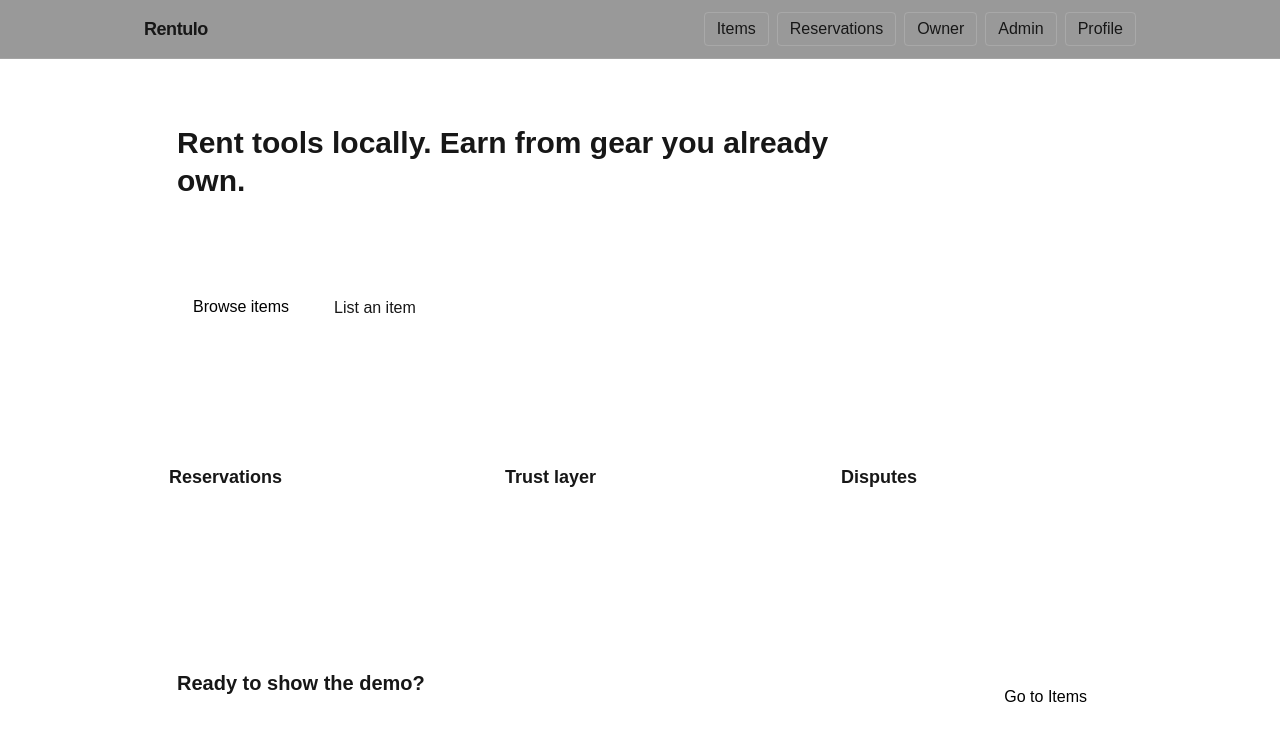
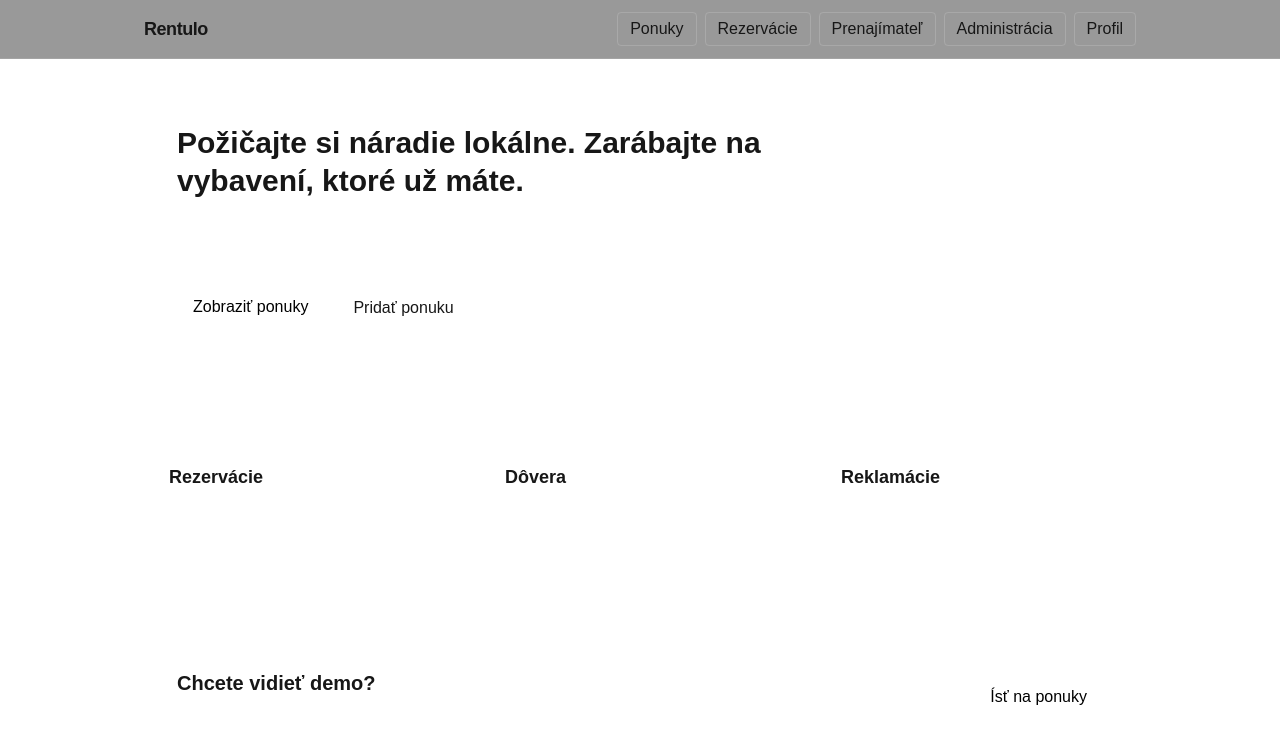
Before and after one commit to marek3993/Rentulo, a Next.js app: page / in a window 1280 px wide. Shown: the top 744 px of the page. Built offline with nearby package versions, Linux system fonts and the light colour scheme.

Commit message:
chore: slovak UI for navbar and home

```diff
--- a/src/app/layout.tsx
+++ b/src/app/layout.tsx
@@ -16,19 +16,28 @@ function Nav() {
 
         <nav className="flex flex-wrap items-center gap-2">
           <Link className="rounded border border-white/15 px-3 py-1 hover:bg-white/10" href="/items">
-            Items
+            Ponuky
           </Link>
-          <Link className="rounded border border-white/15 px-3 py-1 hover:bg-white/10" href="/reservations">
-            Reservations
+          <Link
+            className="rounded border border-white/15 px-3 py-1 hover:bg-white/10"
+            href="/reservations"
+          >
+            Rezervácie
           </Link>
-          <Link className="rounded border border-white/15 px-3 py-1 hover:bg-white/10" href="/owner/reservations">
-            Owner
+          <Link
+            className="rounded border border-white/15 px-3 py-1 hover:bg-white/10"
+            href="/owner/reservations"
+          >
+            Prenajímateľ
           </Link>
-          <Link className="rounded border border-white/15 px-3 py-1 hover:bg-white/10" href="/admin/items">
-            Admin
+          <Link
+            className="rounded border border-white/15 px-3 py-1 hover:bg-white/10"
+            href="/admin/items"
+          >
+            Administrácia
           </Link>
           <Link className="rounded border border-white/15 px-3 py-1 hover:bg-white/10" href="/profile">
-            Profile
+            Profil
           </Link>
         </nav>
       </div>
@@ -38,7 +47,7 @@ function Nav() {
 
 export default function RootLayout({ children }: { children: React.ReactNode }) {
   return (
-    <html lang="en">
+    <html lang="sk">
       <body className="min-h-screen bg-neutral-950 text-white">
         <Nav />
         <main className="mx-auto max-w-5xl px-4 py-8">{children}</main>
--- a/src/app/page.tsx
+++ b/src/app/page.tsx
@@ -6,11 +6,11 @@ export default function Home() {
       <section className="rounded-2xl border border-white/10 bg-white/5 p-8">
         <div className="max-w-2xl space-y-4">
           <h1 className="text-3xl font-semibold leading-tight">
-            Rent tools locally. Earn from gear you already own.
+            Požičajte si náradie lokálne. Zarábajte na vybavení, ktoré už máte.
           </h1>
           <p className="text-white/80">
-            Marketplace for short-term rentals of tools and equipment. Built-in reservations, owner
-            workflow, admin oversight, reviews, and disputes.
+            Trhovisko pre krátkodobý prenájom náradia a techniky. Rezervácie, workflow prenajímateľa,
+            admin dohľad, hodnotenia a reklamácie.
           </p>
 
           <div className="flex flex-wrap gap-3 pt-2">
@@ -18,41 +18,39 @@ export default function Home() {
               href="/items"
               className="rounded bg-white px-4 py-2 font-medium text-black hover:bg-white/90"
             >
-              Browse items
+              Zobraziť ponuky
             </Link>
             <Link
               href="/items/new"
               className="rounded border border-white/15 px-4 py-2 hover:bg-white/10"
             >
-              List an item
+              Pridať ponuku
             </Link>
           </div>
 
-          <div className="text-sm text-white/60">
-            Demo: payments disabled · focus on reservations flow
-          </div>
+          <div className="text-sm text-white/60">Demo: platby zatiaľ vypnuté · fokus na rezervácie</div>
         </div>
       </section>
 
       <section className="grid gap-4 md:grid-cols-3">
         <div className="rounded-2xl border border-white/10 bg-white/5 p-6">
-          <div className="text-lg font-semibold">Reservations</div>
+          <div className="text-lg font-semibold">Rezervácie</div>
           <p className="mt-2 text-white/80">
-            Date-range booking with overlap protection. Owner confirms/cancels.
+            Výber rozsahu dátumov s kontrolou prekryvov. Prenajímateľ potvrdí/zruší.
           </p>
         </div>
 
         <div className="rounded-2xl border border-white/10 bg-white/5 p-6">
-          <div className="text-lg font-semibold">Trust layer</div>
+          <div className="text-lg font-semibold">Dôvera</div>
           <p className="mt-2 text-white/80">
-            Item + owner ratings. Reviews allowed only after confirmed rental.
+            Hodnotenia položky aj prenajímateľa. Recenzia až po potvrdenej rezervácii.
           </p>
         </div>
 
         <div className="rounded-2xl border border-white/10 bg-white/5 p-6">
-          <div className="text-lg font-semibold">Disputes</div>
+          <div className="text-lg font-semibold">Reklamácie</div>
           <p className="mt-2 text-white/80">
-            Basic dispute workflow for confirmed reservations with owner/admin visibility.
+            Základný proces reklamácie pre potvrdené rezervácie s prehľadom pre prenajímateľa/admina.
           </p>
         </div>
       </section>
@@ -60,16 +58,16 @@ export default function Home() {
       <section className="rounded-2xl border border-white/10 bg-white/5 p-8">
         <div className="flex flex-col gap-4 md:flex-row md:items-center md:justify-between">
           <div>
-            <div className="text-xl font-semibold">Ready to show the demo?</div>
+            <div className="text-xl font-semibold">Chcete vidieť demo?</div>
             <div className="mt-1 text-white/80">
-              Open Items → choose an item → reserve → manage as owner/admin.
+              Otvorte Ponuky → detail položky → rezervácia → správa ako prenajímateľ/admin.
             </div>
           </div>
           <Link
             href="/items"
             className="rounded bg-white px-4 py-2 font-medium text-black hover:bg-white/90"
           >
-            Go to Items
+            Ísť na ponuky
           </Link>
         </div>
       </section>
```
